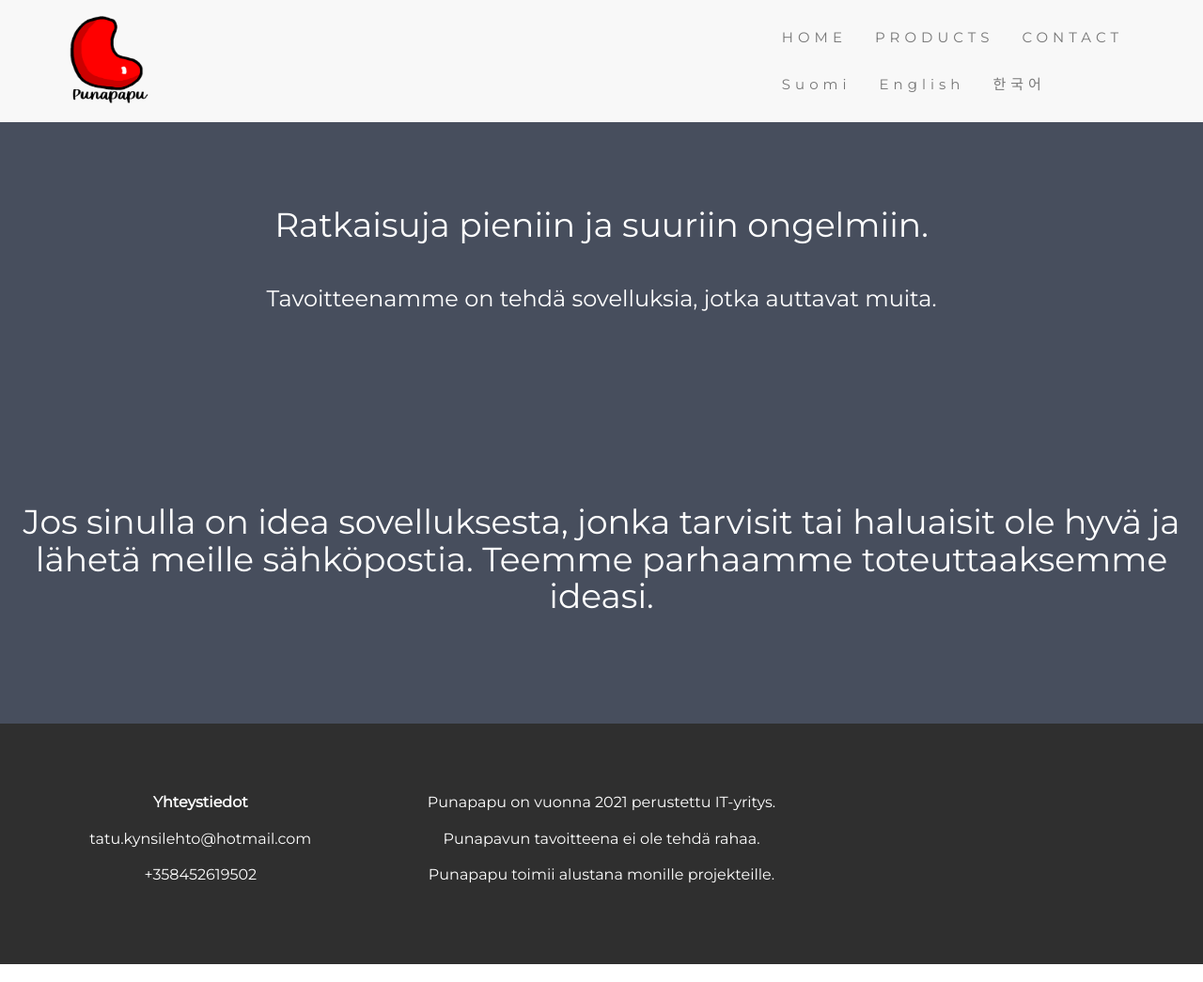
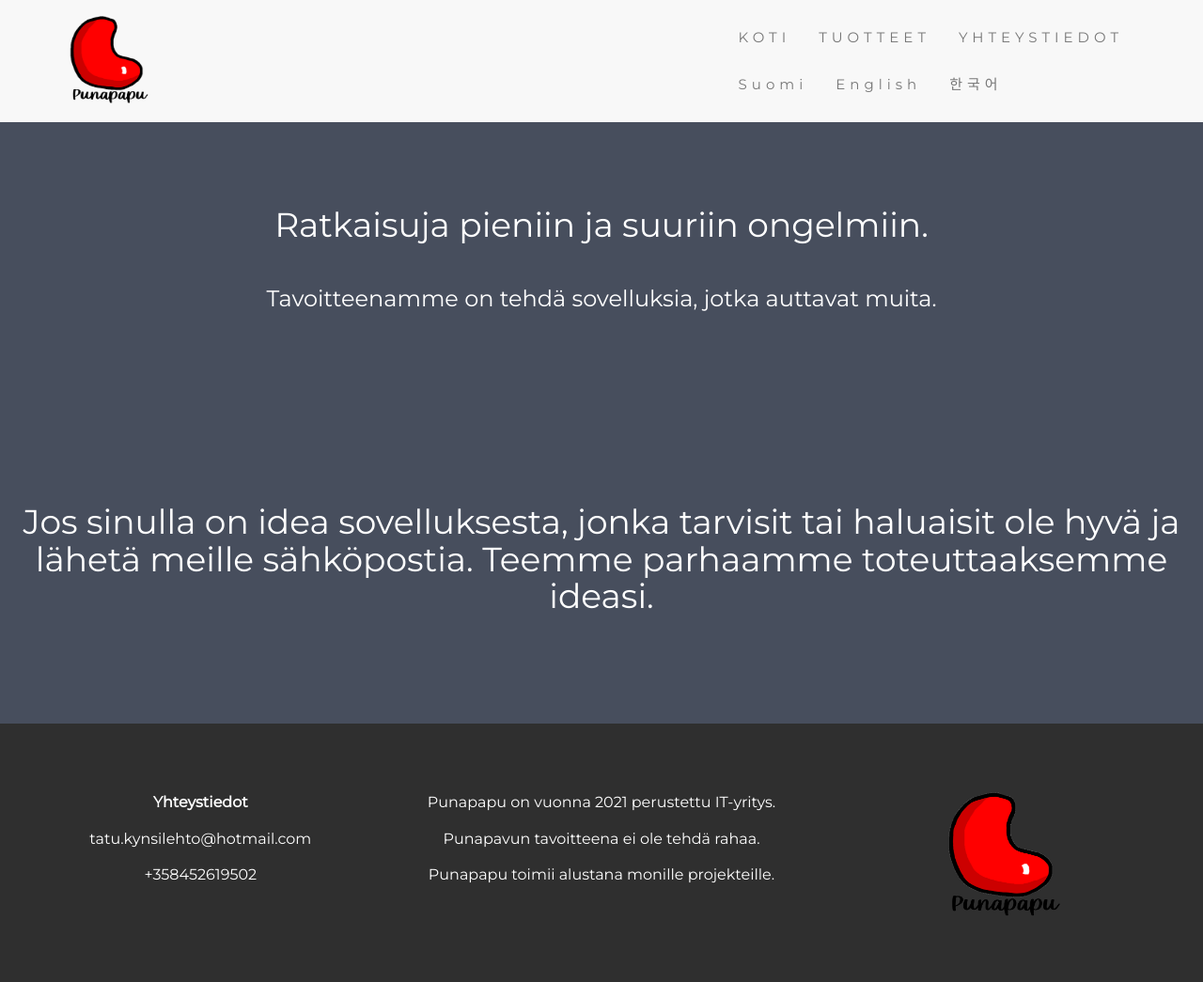
Before and after one commit to tatukynsilehto/verkkosivut, a plain HTML site: page index.html in a window 1280 px wide. Shown: the whole page at 94% size. Drawn offline with nearby package versions, Linux system fonts and the light colour scheme.

Commit message:
Kotisivu valmis suomeksi ja englanniksi, sekä footer

```diff
--- a/index.html
+++ b/index.html
@@ -65,9 +65,9 @@
     </div>
     <div class="collapse navbar-collapse" id="myNavbar">
       <ul class="nav navbar-nav navbar-right">
-        <li><a href="#">HOME</a></li>
-        <li><a href="#">PRODUCTS</a></li>
-        <li><a href="#">CONTACT</a></li>
+        <li><a href="index.html">KOTI</a></li>
+        <li><a href="Tuotteet.html">TUOTTEET</a></li>
+        <li><a href="Yhteystiedot.html">YHTEYSTIEDOT</a></li>
         <p>  </p>
         <li><a href="index.html">Suomi</a></li>
         <li><a href="Home.html">English</a></li>
@@ -102,6 +102,9 @@
             <p>Punapavun tavoitteena ei ole tehdä rahaa.</p>
             <p>Punapapu toimii alustana monille projekteille.</p>
         </div>
+        <div class="col-sm-4">
+          <img src="logo.png" width="130" height="135">
+      </div>
 </footer>
 
 </body>
```
Also changed, not shown: Home.html (+3 -0 lines).
